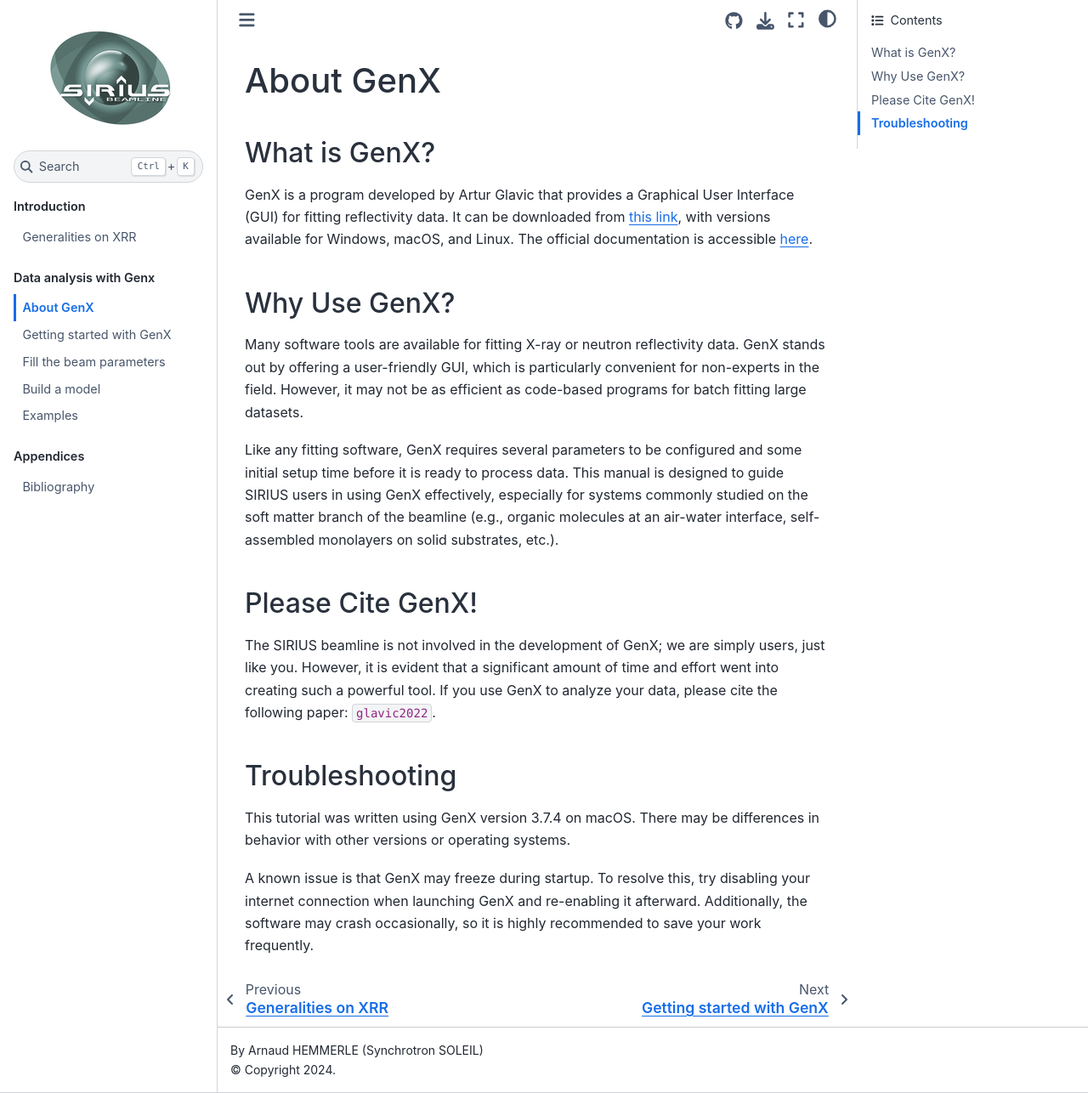
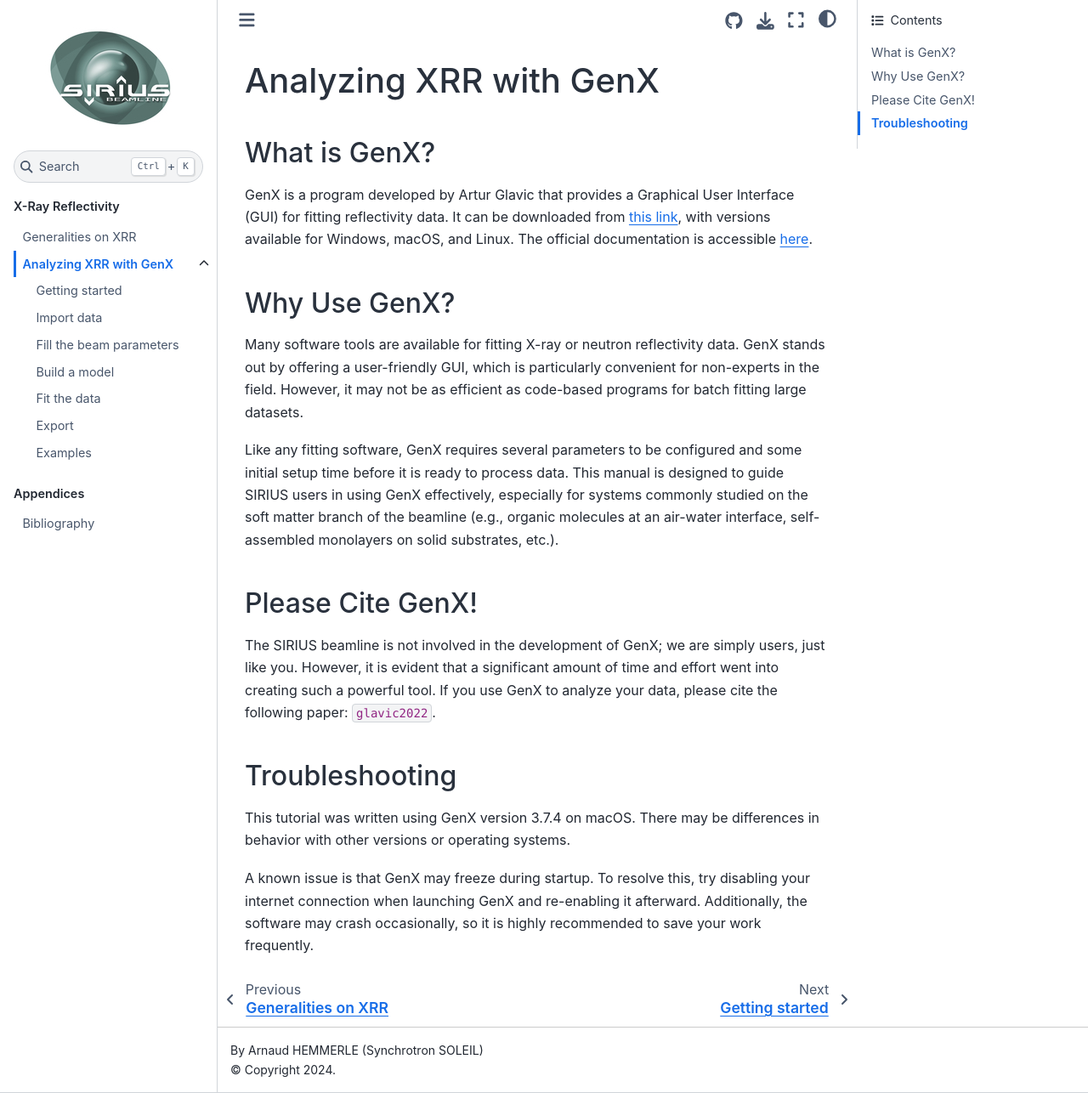
Before and after one commit to ArnaudHemmerle/data-analysis-on-sirius, a Jupyter Book: the page built from chapters/xrr/genx/about.md, in a window 1280 px wide and 1286 px high. Shown: the whole window at 85% size. Built offline with Jupyter Book 1.0.4 settings and Sphinx 7.4.7 and the Sphinx Book theme 1.1.4, drawn with Linux system fonts in a browser that asks for light colours; cross-references to code outside the pages are shown as plain code.

Commit message:
New structure

```diff
--- a/_toc.yml
+++ b/_toc.yml
@@ -4,16 +4,18 @@
 format: jb-book
 root: home
 parts:
-  - caption: Introduction
+  - caption: X-Ray Reflectivity
     chapters:
-      - file: chapters/introduction/generalities
-  - caption: Data analysis with Genx
-    chapters:
-      - file: chapters/genx/about
-      - file: chapters/genx/getting-started
-      - file: chapters/genx/beam-parameters
-      - file: chapters/genx/build-model
-      - file: chapters/genx/examples
+      - file: chapters/xrr/introduction/generalities
+      - file: chapters/xrr/genx/about
+        sections:
+        - file: chapters/xrr/genx/getting-started
+        - file: chapters/xrr/genx/import-data
+        - file: chapters/xrr/genx/beam-parameters
+        - file: chapters/xrr/genx/build-model
+        - file: chapters/xrr/genx/fit
+        - file: chapters/xrr/genx/export
+        - file: chapters/xrr/genx/examples
   - caption: Appendices
     chapters:
       - file: chapters/appendices/bibliography
--- a/chapters/genx/about.md
+++ b/chapters/xrr/genx/about.md
@@ -1,4 +1,4 @@
-# About GenX
+# Analyzing XRR with GenX
 
 ## What is GenX?
 
--- /dev/null
+++ b/chapters/xrr/genx/fit.md
@@ -0,0 +1 @@
+# Fit the data
--- /dev/null
+++ b/chapters/xrr/genx/import-data.md
@@ -0,0 +1 @@
+# Import data
```
Also changed, not shown: README.md (+2 -2 lines), chapters/xrr/genx/export.md (added, +1 -0 lines), chapters/xrr/genx/getting-started.md (renamed from chapters/genx/getting-started.md, +3 -1 lines), chapters/xrr/introduction/generalities.md (renamed from chapters/introduction/generalities.md, +3 -0 lines), home.md (+2 -2 lines), chapters/xrr/genx/beam-parameters.md (renamed from chapters/genx/beam-parameters.md), chapters/xrr/genx/build-model.md (renamed from chapters/genx/build-model.md), chapters/xrr/genx/examples.md (renamed from chapters/genx/examples.md), 4 other files.
